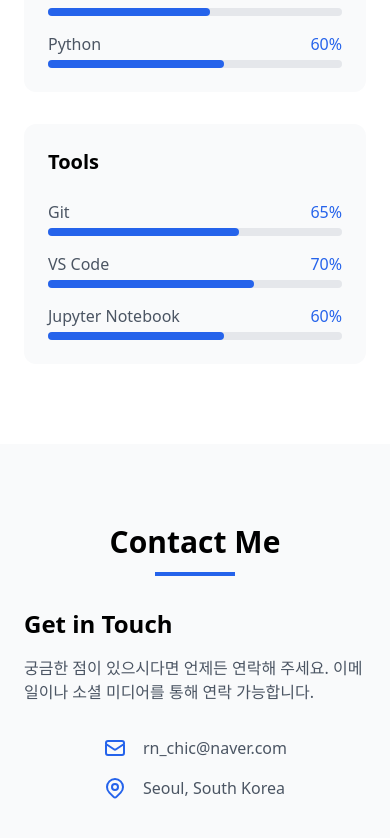
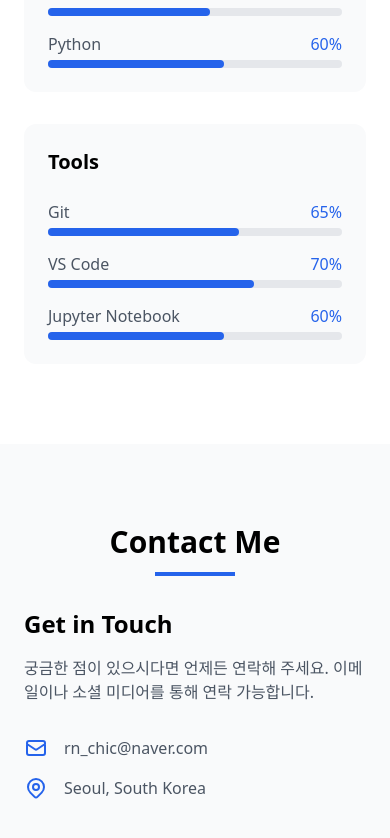
Before and after one commit to Dante0214/js-portfolio, a React (Vite) app: page / in a window 390 px wide. Shown: the part 4190-5028 px from the top of the page. Built offline with nearby package versions, Linux system fonts and the light colour scheme.

Commit message:
chore: 반응형 레이아웃 수정

```diff
--- a/src/components/Contact.jsx
+++ b/src/components/Contact.jsx
@@ -7,7 +7,7 @@ const Contact = () => {
           <span className="absolute bottom-0 left-1/2 transform -translate-x-1/2 -mb-4 w-20 h-1 bg-blue-600"></span>
         </h2>
 
-        <div className="max-w-4xl mx-auto grid md:grid-cols-2 gap-8 place-items-center justify-center ">
+        <div className="max-w-4xl mx-auto grid md:grid-cols-2 gap-8 md:place-items-center md:justify-center">
           <div className="space-y-4">
             <h3 className="text-2xl font-bold mb-4">Get in Touch</h3>
             <p className="text-gray-600">
```
